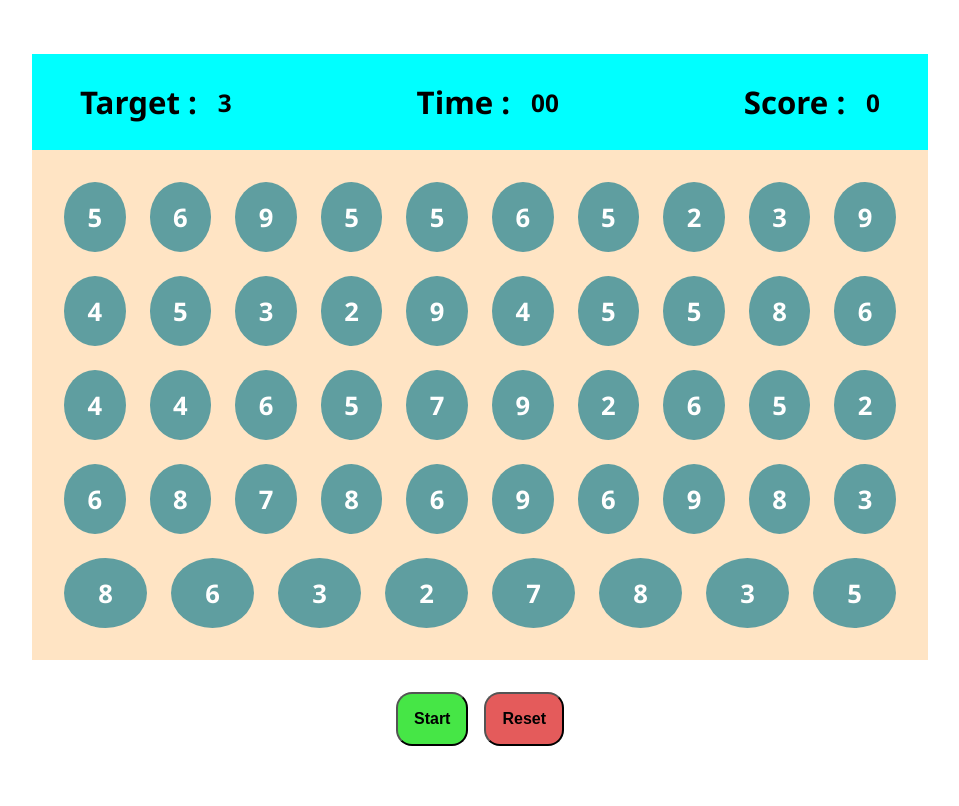
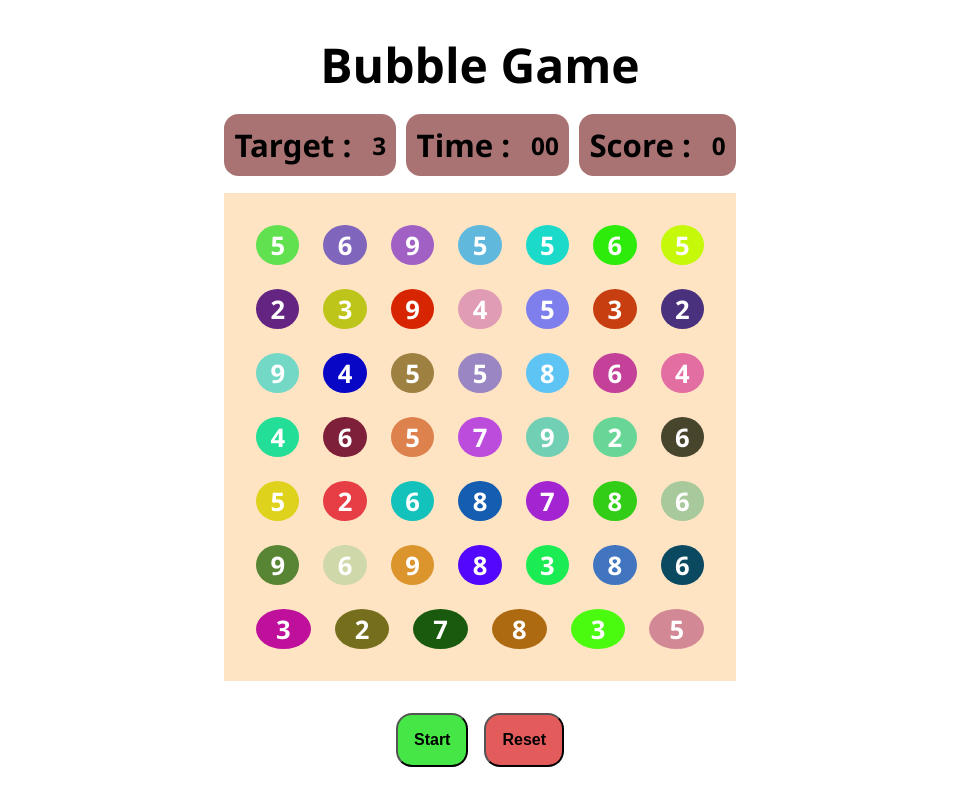
Before and after one commit to atholehansraj/bubble-game, a plain HTML site: page index.html in a window 1280 px wide. Shown: the whole page, without its empty margins (160-1119 px from the left). Drawn offline with Linux system fonts and the light colour scheme.

Commit message:
update css

```diff
--- a/index.html
+++ b/index.html
@@ -11,6 +11,9 @@
 
     <main>
         <div class="main-container">
+            <div class="head">
+                <h1>Bubble Game</h1>
+            </div>
             <div class="nav">
                 <div class="target">
                     <h2>Target :</h2>
@@ -27,7 +30,7 @@
             </div>
 
             <div class="bubbles-container">
-                <div class="curcle"></div>
+                <!-- <div class="curcle"></div> -->
             </div>
             <div class="button-div">
                 <button id="start">Start</button>
--- a/script.js
+++ b/script.js
@@ -5,18 +5,22 @@ let start = document.querySelector("#start");
 let reset = document.querySelector("#reset");
 
 let count = 60;
-let scoreCount = 10;
+let scoreCount = 0;
 
 function generatebubbles() {
   let bubbles = document.querySelector(".bubbles-container");
+  bubbles.innerHTML = ""
   let add = "";
   for (let i = 1; i <= 48; i++) {
     let randomnumber = Math.floor(Math.random() * 9 + 1);
-    add += ` <div class="curcle">
-        ${randomnumber}
-        </div>`;
+      let circle = document.createElement("div")
+      circle.setAttribute("class","circle");
+      circle.innerText = randomnumber;
+
+
+      circle.style.backgroundColor = rColor()
+      bubbles.appendChild(circle);
   }
-  bubbles.innerHTML = add;
 }
 generatebubbles();
 
@@ -42,9 +46,9 @@ targets.textContent = getRandomNumber();
 
 let bubbles = document.querySelector(".bubbles-container");
 bubbles.addEventListener("click", (dets) => {
-  targets.textContent = getRandomNumber();
-  if (parseInt(targets.innerHTML) === parseInt(dets.target.innerHTML)) {
-      score.innerHTML = scorefun();
+  if (parseInt(targets.innerText) === Number(dets.target.innerText)) {
+      targets.textContent = getRandomNumber();
+      score.innerText = scorefun();
     //   score.style.backgroundColor = "red";
       generatebubbles();
    }else {
@@ -58,6 +62,7 @@ start.addEventListener("click", function () {
     timer.textContent = count;
     if (count <= 0) {
       clearInterval(answer);
+      alert("Time up...")
       timer.textContent = "time is up";
     }
   }, 1000);
@@ -66,5 +71,7 @@ start.addEventListener("click", function () {
 });
 
 reset.addEventListener("click", function () {
-  answer.clearInterval(answer);
+   clearInterval(answer);
+   timer.textContent = "00";
+
 });
--- a/style.scss
+++ b/style.scss
@@ -18,23 +18,28 @@ main{
     position: relative;
 
     .main-container{
-        width: 70%;
-        // height: 80%;
-        position: absolute;
-        top: 50%;
-        left: 50%;
-        transform: translate(-50%,-50%);
+        width: 100%;
+        display: flex;
+        flex-direction: column;
+        justify-content: center;
+        align-items: center;
+        margin-top: 2em;
 
+        .head{
 
+            h1{
+                font-size: 3em;
+            }
+        }
 
         .nav{
-            width: 100%;
+            width: 40%;
             height: 4em;
             display: flex;
             justify-content: space-between;
             align-items: center;
-            padding: 3rem;
-            background-color: aqua;
+            padding: 3rem 0;
+            // background-color: aqua;
 
             .target{
                 display: flex;
@@ -42,6 +47,9 @@ main{
                 align-items: center;
                 gap: 1em;
                 font-size: 1.3em;
+                background-color: rgb(170, 115, 115);
+                padding: 0.5em ;
+                border-radius: 0.7em;
             }
             .time{
                 display: flex;
@@ -49,6 +57,9 @@ main{
                 align-items: center;
                 gap: 1em;
                 font-size: 1.3em;
+                background-color: rgb(170, 115, 115);
+                padding: 0.5em;
+                border-radius: 0.7em;
             }
             .score{
                 display: flex;
@@ -56,10 +67,13 @@ main{
                 align-items: center;
                 gap: 1em;
                 font-size: 1.3em;
+                background-color: rgb(170, 115, 115);
+                padding: 0.5em;
+                border-radius: 0.7em;
             }
         }
         .bubbles-container{
-            width: 100%;
+            width: 40%;
             height: 100%;
             padding: 2em;
             background-color: bisque;
@@ -69,11 +83,11 @@ main{
             flex-shrink: 1;
 
 
-            .curcle{
+            .circle{
                 // align-items: center;
                 flex-grow: 1;
-                height: 70px;
-                width: 60px;
+                height: 40px;
+                width: 40px;
                 border-radius: 50%;
                 background-color:cadetblue;
                 display: flex;
```
Also changed, not shown: style.css, 1 other file.
